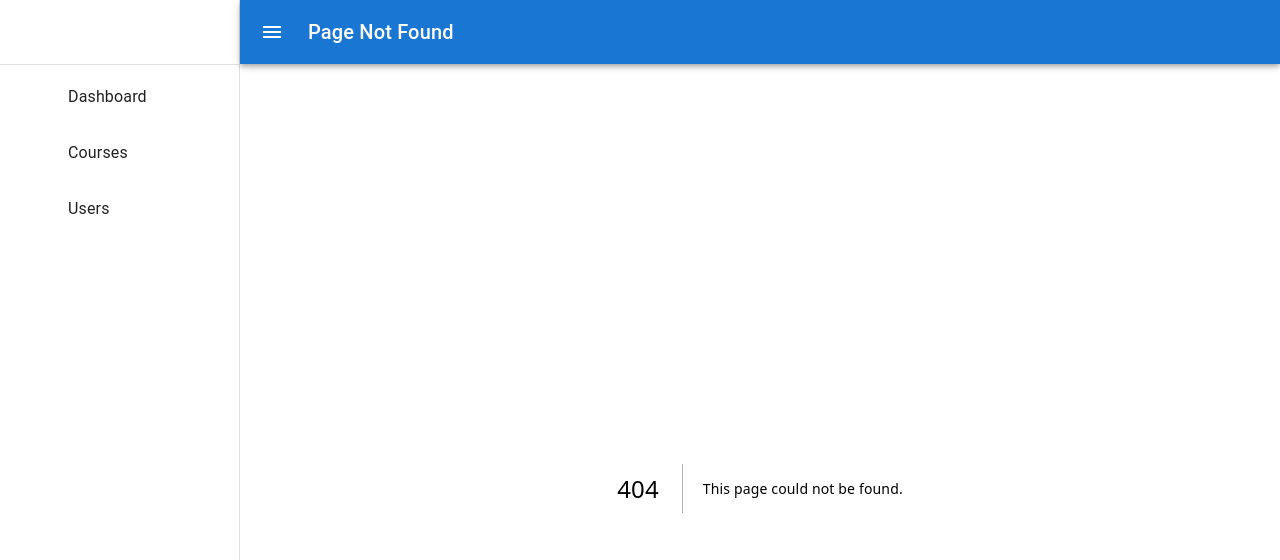
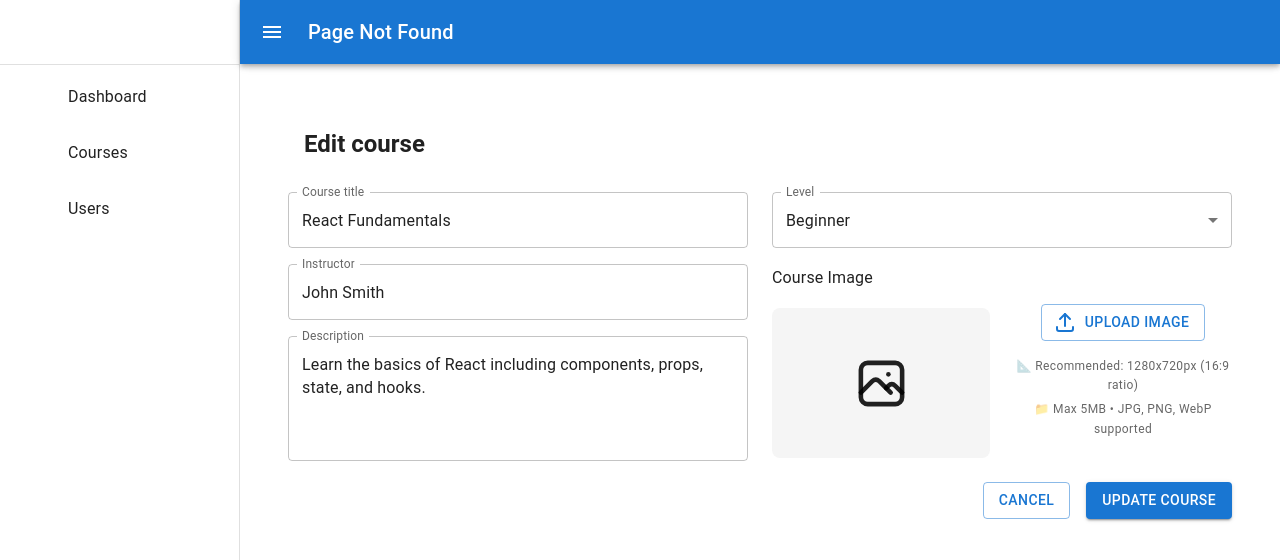
Before and after one commit to LuongQuiTuan/e-learning-clone, a Next.js app: page /courses/1/edit in a window 1280 px wide. Before the commit this address had no page. Shown: the top 560 px of the page. Built offline with nearby package versions, Linux system fonts and the light colour scheme; some icons are missing.

Commit message:
Implement the edit course

```diff
--- /dev/null
+++ b/src/app/courses/[id]/edit/page.tsx
@@ -0,0 +1,44 @@
+'use client';
+
+import CourseForm from '@/components/forms/CourseForm';
+import { Course, useCourseStore } from '@/lib/stores/courseStore';
+import { Box } from '@mui/material';
+import { useParams, useRouter } from 'next/navigation';
+import { useEffect, useState } from 'react';
+import { toast } from 'react-toastify';
+
+export default function EditCoursePage() {
+  const router = useRouter();
+  const params = useParams();
+  const { getCourseById } = useCourseStore();
+
+  const courseId = parseInt(params.id as string);
+  const [course, setCourse] = useState<Course | undefined>(undefined);
+  const [loading, setLoading] = useState(true);
+
+  useEffect(() => {
+    const foundCourse = getCourseById(courseId);
+    setCourse(foundCourse);
+    setLoading(false);
+  }, [courseId, getCourseById]);
+
+  useEffect(() => {
+    if (!loading && !course) {
+      toast.error(`Course with ID ${courseId} not found`);
+      router.push('/courses');
+    }
+  });
+  const handleSuccess = () => {
+    router.push('/courses');
+  };
+
+  const handleCancel = () => {
+    router.push('/courses');
+  };
+
+  return (
+    <Box sx={{ p: 3 }}>
+      <CourseForm mode="edit" onSuccess={handleSuccess} onCancel={handleCancel} course={course} />
+    </Box>
+  );
+}
--- a/src/app/courses/new/page.tsx
+++ b/src/app/courses/new/page.tsx
@@ -1,6 +1,7 @@
 'use client';
 
-import CreateCourseForm from '@/components/forms/CreateCourseForm';
+import CourseForm from '@/components/forms/CourseForm';
+
 import { Box } from '@mui/material';
 import { useRouter } from 'next/navigation';
 
@@ -17,7 +18,7 @@ export default function NewCoursePage() {
 
   return (
     <Box sx={{ py: 3 }}>
-      <CreateCourseForm onSuccess={handleSuccess} onCancel={handleCancel} />
+      <CourseForm mode="create" onSuccess={handleSuccess} onCancel={handleCancel} />
     </Box>
   );
 }
--- a/src/app/courses/page.tsx
+++ b/src/app/courses/page.tsx
@@ -15,6 +15,7 @@ import { IconEdit, IconTrashX } from '@tabler/icons-react';
 import { useState } from 'react';
 import { toast } from 'react-toastify';
 import DeleteConfirmationModal from '@/components/modals/DeleteConfirmationModal';
+import { useRouter } from 'next/navigation';
 
 const getLevelColor = (level: string) => {
   switch (level) {
@@ -29,12 +30,13 @@ const getLevelColor = (level: string) => {
   }
 };
 
-const handleEdit = () => {
-  console.log('Open the edit modal or page');
-};
-
 export default function CoursesPage() {
   const { courses, deleteCourse } = useCourseStore();
+  const router = useRouter();
+
+  const handleEdit = (courseId: number) => {
+    router.push(`/courses/${courseId}/edit`);
+  };
 
   const [deleteModal, setDeleteModal] = useState({
     open: false,
@@ -131,7 +133,7 @@ export default function CoursesPage() {
 
                     <Box sx={{ display: 'flex', gap: 0.5 }}>
                       <IconButton color="primary">
-                        <IconEdit onClick={handleEdit} />
+                        <IconEdit onClick={() => handleEdit(course.id)} />
                       </IconButton>
                       <IconButton color="error">
                         <IconTrashX onClick={() => handleDelete(course.id, course.title)} />
--- a/src/components/forms/CreateCourseForm.tsx
+++ b/src/components/forms/CourseForm.tsx
@@ -16,19 +16,33 @@ import {
   TextField,
   Typography,
 } from '@mui/material';
-import { useRef, useState } from 'react';
+import { useEffect, useRef, useState } from 'react';
 import styled from 'styled-components';
 import { Controller, useForm } from 'react-hook-form';
 import { zodResolver } from '@hookform/resolvers/zod';
 import { toast } from 'react-toastify';
 
-interface CreateCourseFormProps {
+interface CourseFormProps {
+  mode?: 'create' | 'edit';
+  course?: {
+    id: number;
+    title: string;
+    description: string;
+    instructor: string;
+    level: 'Beginner' | 'Intermediate' | 'Advanced';
+    image?: string;
+  };
   onSuccess?: () => void;
   onCancel?: () => void;
 }
 
-export default function CreateCourseForm({ onSuccess, onCancel }: CreateCourseFormProps) {
-  const { addCourse } = useCourseStore();
+export default function CourseForm({
+  mode = 'create',
+  course,
+  onSuccess,
+  onCancel,
+}: CourseFormProps) {
+  const { addCourse, updateCourse } = useCourseStore();
   const fileInputRef = useRef<HTMLInputElement>(null);
   const [imagePreview, setImagePreview] = useState('');
   const [imageError, setImageError] = useState('');
@@ -38,6 +52,7 @@ export default function CreateCourseForm({ onSuccess, onCancel }: CreateCourseFo
     setValue,
     formState: { errors, isSubmitting },
     setError,
+    reset,
   } = useForm<CourseFormData>({
     resolver: zodResolver(courseSchema),
     defaultValues: {
@@ -48,6 +63,19 @@ export default function CreateCourseForm({ onSuccess, onCancel }: CreateCourseFo
       image: '',
     },
   });
+
+  useEffect(() => {
+    if (course && mode === 'edit') {
+      reset({
+        title: course.title,
+        description: course.description,
+        instructor: course.instructor,
+        level: course.level,
+        image: course.image || '',
+      });
+      setImagePreview(course.image || '');
+    }
+  }, [course, mode, reset]);
 
   const StyledIconPhoto = styled(IconPhoto)`
     width: 55px;
@@ -98,20 +126,31 @@ export default function CreateCourseForm({ onSuccess, onCancel }: CreateCourseFo
 
   const onSubmit = async (data: CourseFormData) => {
     try {
-      console.log('FOrm submitted with data: ', data);
-      addCourse(data);
-      toast.success(`🎉 Course "${data.title}" created successfully!`);
+      if (mode === 'create') {
+        addCourse(data);
+        toast.success(`🎉 Course "${data.title}" created successfully!`);
+      } else if (mode === 'edit' && course) {
+        updateCourse(course.id, {
+          ...data,
+          updatedAt: new Date().toISOString(),
+        });
+        toast.success(`🎉 Course "${data.title}" updated successfully!`);
+      }
       onSuccess?.();
     } catch (error) {
-      toast.error('❌ Failed to create course. Please try again!');
-      setError('root', { message: 'Failed to created course. Please try again!' });
+      const errorMessage =
+        mode === 'create'
+          ? 'Failed to create course. Please try again!'
+          : 'Failed to update course. Please try again!';
+      toast.error(`❌ ${errorMessage}`);
+      setError('root', { message: errorMessage });
     }
   };
   return (
     <Box>
       <CardContent>
         <Typography variant="h5" sx={{ mb: 2, fontWeight: 'bold' }}>
-          Create new course
+          {mode === 'create' ? 'Create new course' : 'Edit course'}
         </Typography>
 
         {errors.root && (
@@ -271,7 +310,7 @@ export default function CreateCourseForm({ onSuccess, onCancel }: CreateCourseFo
                 </Button>
               )}
               <Button type="submit" variant="contained" color="primary" disabled={isSubmitting}>
-                {isSubmitting ? 'Creating... ' : 'Create course'}
+                {mode === 'edit' ? 'Update course' : 'Create new course'}
               </Button>
             </Box>
           </Grid>
--- a/src/lib/pageUtils.ts
+++ b/src/lib/pageUtils.ts
@@ -3,6 +3,7 @@ export const getPageTitle = (pathname: string): string => {
     '/': 'Dashboard',
     '/courses': 'Courses',
     '/users': 'Users',
+    '/courses/new': 'Create new course',
   };
   return pathMap[pathname] || 'Page Not Found';
 };
--- a/src/lib/stores/courseStore.ts
+++ b/src/lib/stores/courseStore.ts
@@ -1,7 +1,7 @@
 import { create } from 'zustand';
 import { persist } from 'zustand/middleware';
 
-interface Course {
+export interface Course {
   id: number;
   title: string;
   description: string;
@@ -76,8 +76,8 @@ export const useCourseStore = create<CourseState>()(
       },
 
       updateCourse: (id, courseData) => {
-        set((state) => ({
-          courses: state.courses.map((course) =>
+        set((state) => {
+          const updatedCourses = state.courses.map((course) =>
             course.id === id
               ? {
                   ...course,
@@ -85,9 +85,12 @@ export const useCourseStore = create<CourseState>()(
                   updatedAt: new Date().toISOString(),
                 }
               : course,
-          ),
-          error: null,
-        }));
+          );
+          return {
+            courses: updatedCourses,
+            error: null,
+          };
+        });
       },
 
       deleteCourse: (id) => {
```
